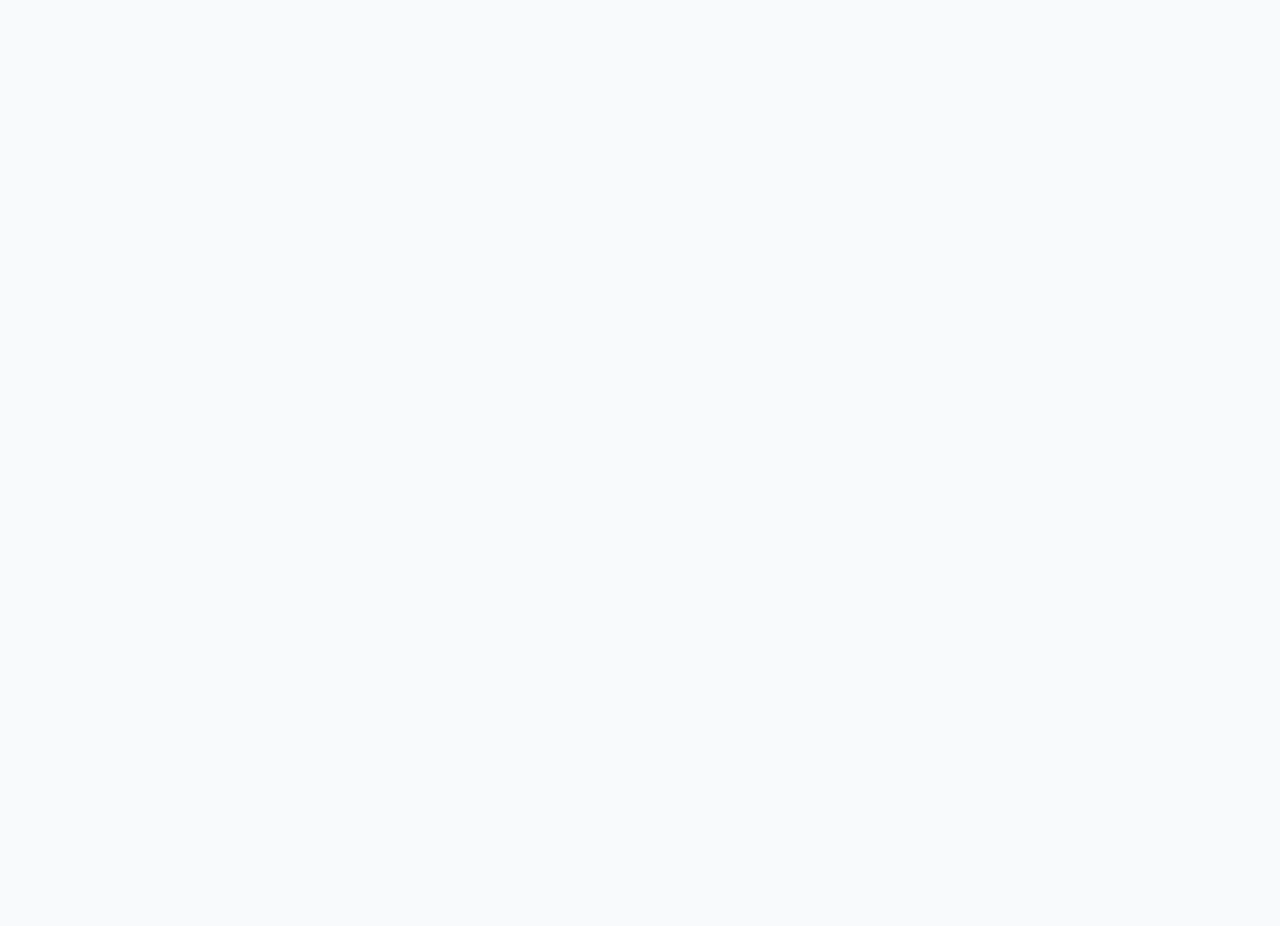
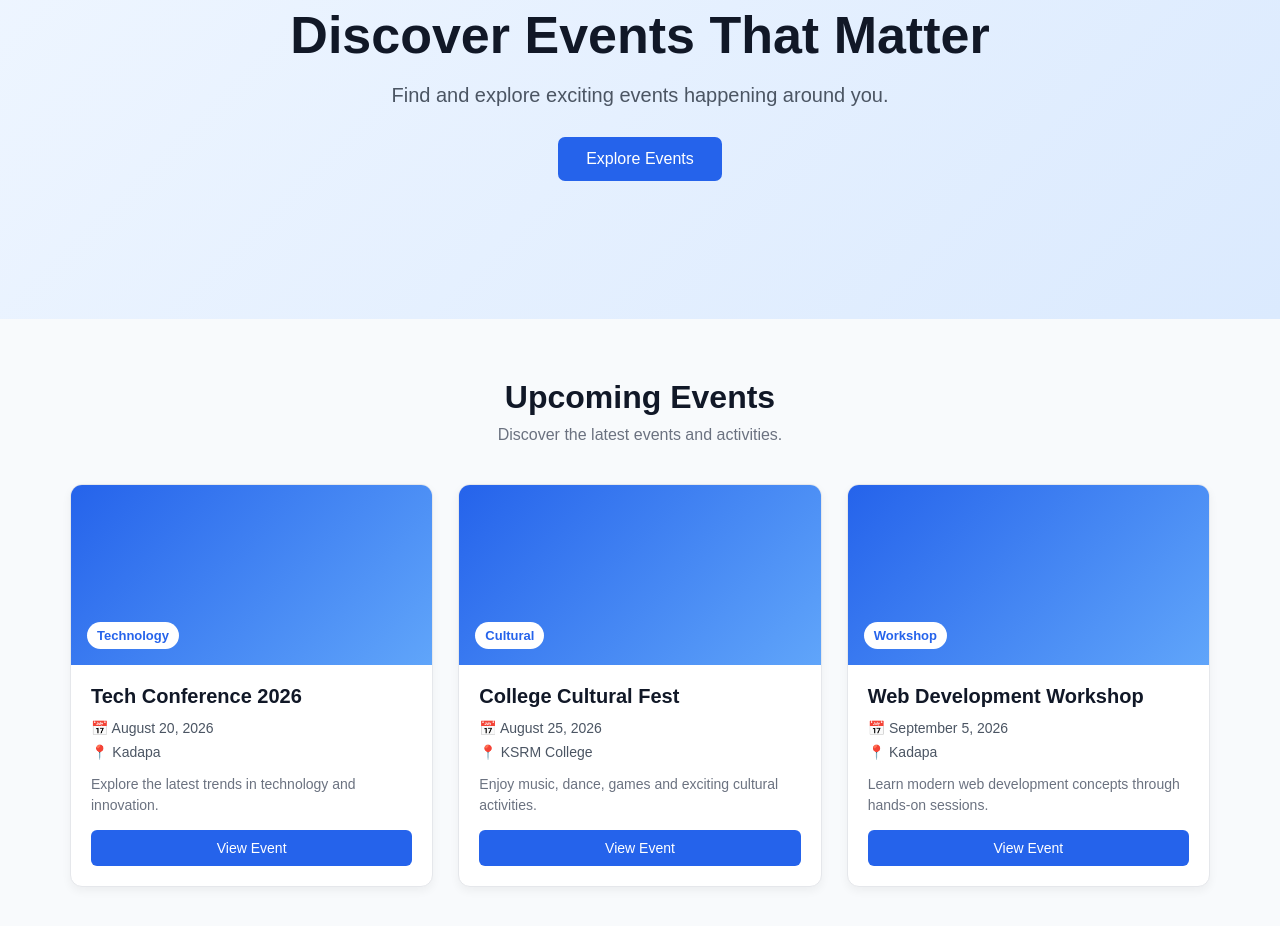
Before and after one commit to prathap576/event-management-system, a React app in the folder frontend/: page / in a window 1280 px wide. Shown: the part 200-1126 px from the top of the page. Before the commit the page ends 800 px from the top, so only its background shows below. Built offline with nearby package versions, Linux system fonts and the light colour scheme; the HTML template or start-up script is replaced by a standard one.

Commit message:
add home page and event card

```diff
--- a/frontend/src/App.jsx
+++ b/frontend/src/App.jsx
@@ -1,14 +1,11 @@
 import Navbar from "./components/Navbar/Navbar";
+import Home from "./pages/Home";
 
 function App() {
   return (
     <>
       <Navbar />
-
-      <main>
-        <h1>Event Management System</h1>
-        <p>Manage and discover events easily.</p>
-      </main>
+      <Home />
     </>
   );
 }
--- /dev/null
+++ b/frontend/src/components/EventCard/EventCard.css
@@ -0,0 +1,69 @@
+.event-card {
+  background-color: #ffffff;
+  border: 1px solid #e5e7eb;
+  border-radius: 12px;
+  overflow: hidden;
+  box-shadow: 0 4px 10px rgba(0, 0, 0, 0.05);
+  transition: transform 0.2s ease, box-shadow 0.2s ease;
+}
+
+.event-card:hover {
+  transform: translateY(-5px);
+  box-shadow: 0 8px 20px rgba(0, 0, 0, 0.1);
+}
+
+.event-image {
+  height: 180px;
+  background: linear-gradient(135deg, #2563eb, #60a5fa);
+  display: flex;
+  align-items: flex-end;
+  padding: 16px;
+}
+
+.event-image span {
+  background-color: #ffffff;
+  color: #2563eb;
+  padding: 6px 10px;
+  border-radius: 20px;
+  font-size: 13px;
+  font-weight: 600;
+}
+
+.event-card-content {
+  padding: 20px;
+}
+
+.event-card-content h3 {
+  margin-bottom: 12px;
+  font-size: 20px;
+  color: #111827;
+}
+
+.event-date,
+.event-location {
+  margin-bottom: 8px;
+  color: #4b5563;
+  font-size: 14px;
+}
+
+.event-description {
+  margin: 14px 0;
+  color: #6b7280;
+  line-height: 1.5;
+  font-size: 14px;
+}
+
+.view-event-btn {
+  width: 100%;
+  padding: 10px;
+  border: none;
+  border-radius: 6px;
+  background-color: #2563eb;
+  color: white;
+  cursor: pointer;
+  font-size: 14px;
+}
+
+.view-event-btn:hover {
+  background-color: #1d4ed8;
+}
--- /dev/null
+++ b/frontend/src/components/EventCard/EventCard.jsx
@@ -0,0 +1,33 @@
+import "./EventCard.css";
+
+function EventCard({ event }) {
+  return (
+    <div className="event-card">
+      <div className="event-image">
+        <span>{event.category}</span>
+      </div>
+
+      <div className="event-card-content">
+        <h3>{event.title}</h3>
+
+        <p className="event-date">
+          📅 {event.date}
+        </p>
+
+        <p className="event-location">
+          📍 {event.location}
+        </p>
+
+        <p className="event-description">
+          {event.description}
+        </p>
+
+        <button className="view-event-btn">
+          View Event
+        </button>
+      </div>
+    </div>
+  );
+}
+
+export default EventCard;
--- /dev/null
+++ b/frontend/src/pages/Home.css
@@ -0,0 +1,110 @@
+.home {
+  min-height: calc(100vh - 73px);
+}
+
+/* Hero */
+
+.hero {
+  min-height: 450px;
+  display: flex;
+  align-items: center;
+  justify-content: center;
+  text-align: center;
+  padding: 60px 20px;
+
+  background: linear-gradient(
+    135deg,
+    #eff6ff,
+    #dbeafe
+  );
+}
+
+.hero-content {
+  max-width: 700px;
+}
+
+.hero-content h1 {
+  font-size: 52px;
+  line-height: 1.1;
+  color: #111827;
+  margin-bottom: 20px;
+}
+
+.hero-content p {
+  font-size: 20px;
+  color: #4b5563;
+  margin-bottom: 30px;
+}
+
+.explore-btn {
+  padding: 13px 28px;
+  border: none;
+  border-radius: 7px;
+  background-color: #2563eb;
+  color: white;
+  font-size: 16px;
+  cursor: pointer;
+}
+
+.explore-btn:hover {
+  background-color: #1d4ed8;
+}
+
+/* Upcoming Events */
+
+.upcoming-events {
+  max-width: 1200px;
+  margin: 0 auto;
+  padding: 60px 30px;
+}
+
+.section-header {
+  text-align: center;
+  margin-bottom: 40px;
+}
+
+.section-header h2 {
+  font-size: 32px;
+  color: #111827;
+  margin-bottom: 10px;
+}
+
+.section-header p {
+  color: #6b7280;
+}
+
+.events-grid {
+  display: grid;
+  grid-template-columns: repeat(3, 1fr);
+  gap: 25px;
+}
+
+/* Responsive */
+
+@media (max-width: 900px) {
+  .events-grid {
+    grid-template-columns: repeat(2, 1fr);
+  }
+
+  .hero-content h1 {
+    font-size: 42px;
+  }
+}
+
+@media (max-width: 600px) {
+  .events-grid {
+    grid-template-columns: 1fr;
+  }
+
+  .hero-content h1 {
+    font-size: 34px;
+  }
+
+  .hero-content p {
+    font-size: 17px;
+  }
+
+  .upcoming-events {
+    padding: 40px 20px;
+  }
+}
--- /dev/null
+++ b/frontend/src/pages/Home.jsx
@@ -0,0 +1,79 @@
+import "./Home.css";
+import EventCard from "../components/EventCard/EventCard";
+
+function Home() {
+  const upcomingEvents = [
+    {
+      id: 1,
+      title: "Tech Conference 2026",
+      category: "Technology",
+      date: "August 20, 2026",
+      location: "Kadapa",
+      description:
+        "Explore the latest trends in technology and innovation."
+    },
+    {
+      id: 2,
+      title: "College Cultural Fest",
+      category: "Cultural",
+      date: "August 25, 2026",
+      location: "KSRM College",
+      description:
+        "Enjoy music, dance, games and exciting cultural activities."
+    },
+    {
+      id: 3,
+      title: "Web Development Workshop",
+      category: "Workshop",
+      date: "September 5, 2026",
+      location: "Kadapa",
+      description:
+        "Learn modern web development concepts through hands-on sessions."
+    }
+  ];
+
+  return (
+    <main className="home">
+
+      {/* Hero Section */}
+      <section className="hero">
+        <div className="hero-content">
+          <h1>
+            Discover Events That Matter
+          </h1>
+
+          <p>
+            Find and explore exciting events happening around you.
+          </p>
+
+          <button className="explore-btn">
+            Explore Events
+          </button>
+        </div>
+      </section>
+
+      {/* Upcoming Events */}
+      <section className="upcoming-events">
+        <div className="section-header">
+          <h2>Upcoming Events</h2>
+
+          <p>
+            Discover the latest events and activities.
+          </p>
+        </div>
+
+        <div className="events-grid">
+          {upcomingEvents.map((event) => (
+            <EventCard
+              key={event.id}
+              event={event}
+            />
+          ))}
+        </div>
+      </section>
+
+    </main>
+  );
+}
+
+export default Home;
```
